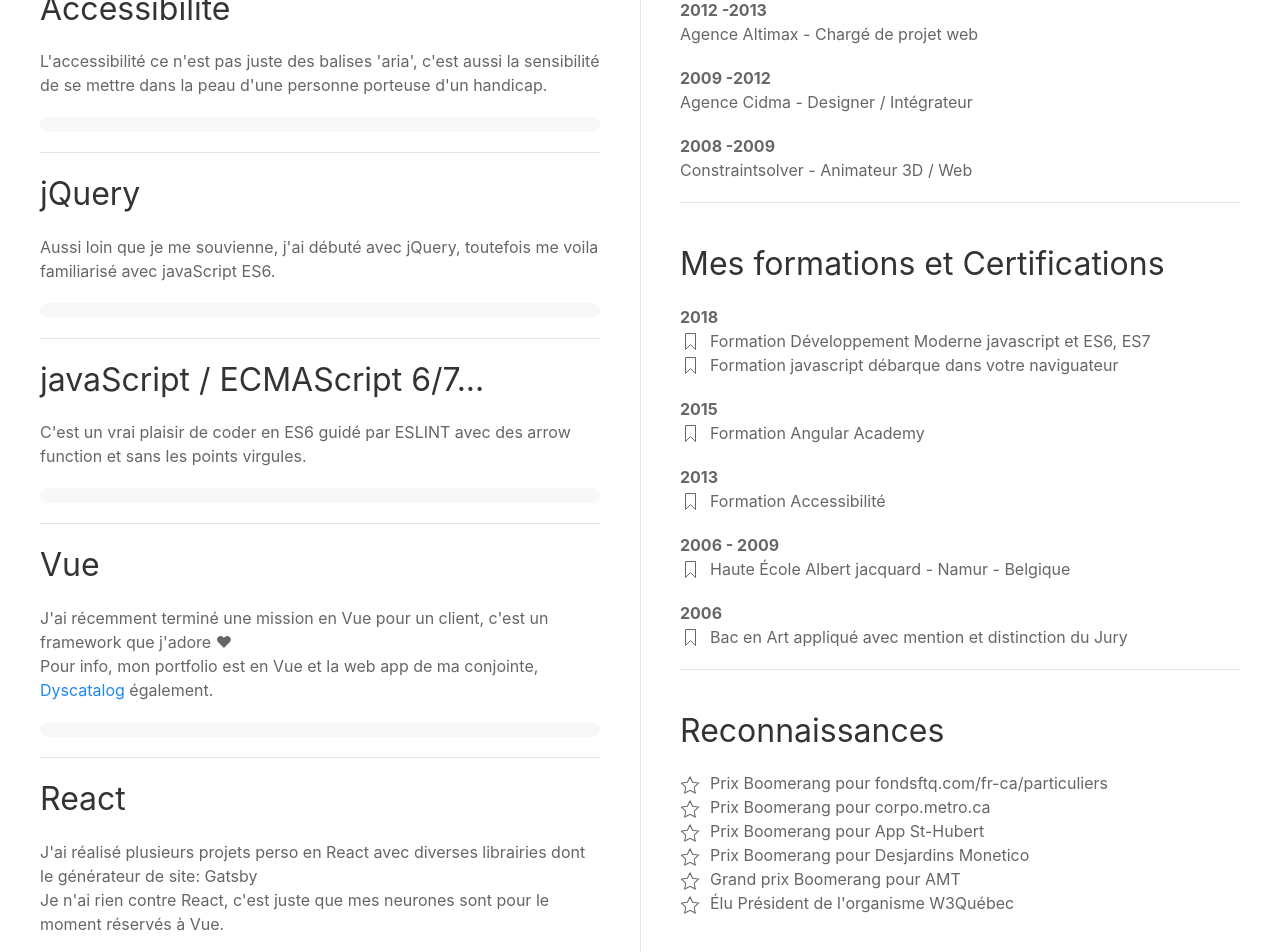
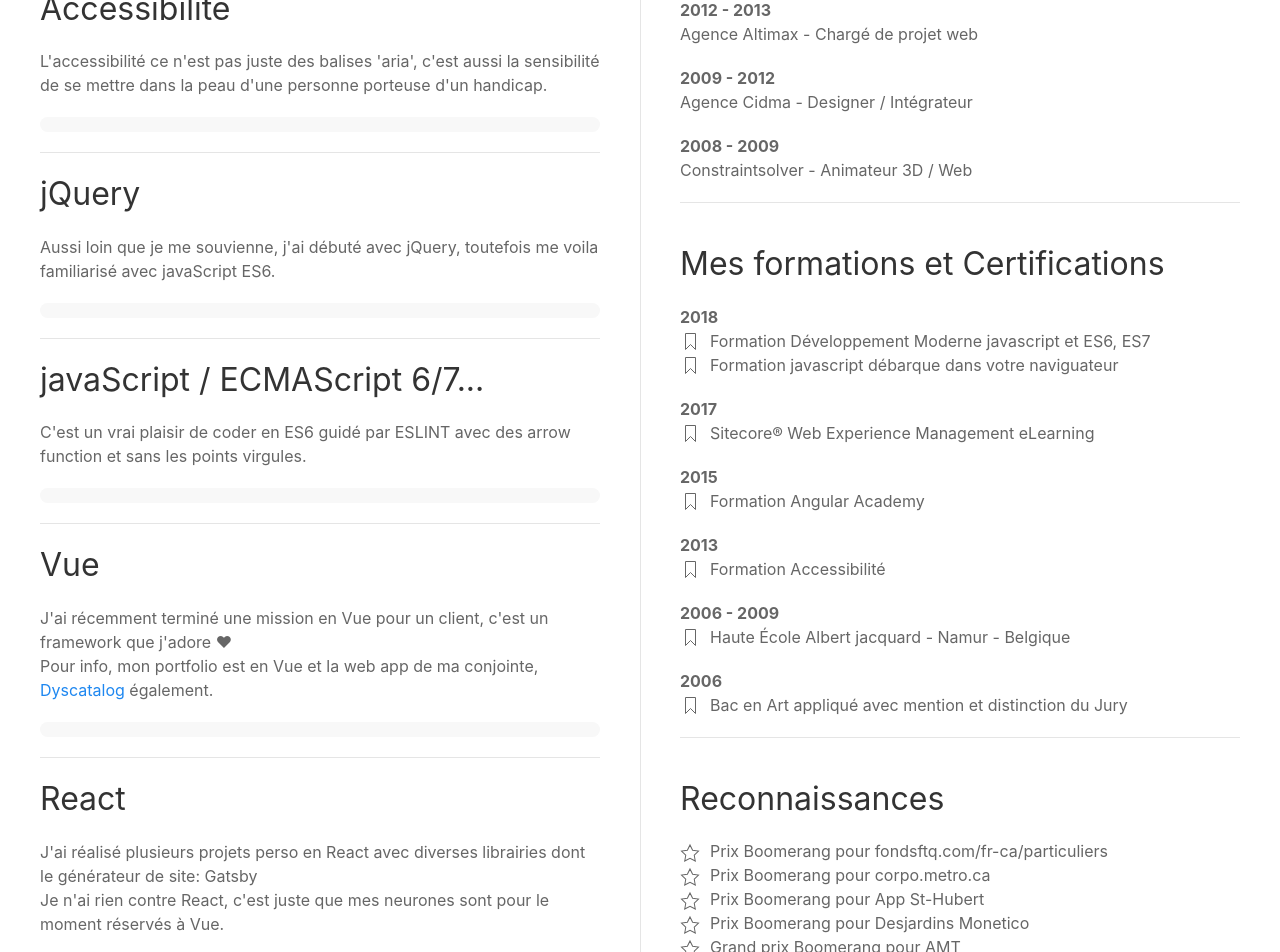
Before and after one commit to tomagladiator/portfolio, a Vue app: page /#/expertise in a window 1280 px wide. Shown: the part 580-1532 px from the top of the page. Built offline with nearby package versions, Linux system fonts and the light colour scheme.

Commit message:
update portfolio

```diff
--- a/src/components/BusinessCard.vue
+++ b/src/components/BusinessCard.vue
@@ -28,10 +28,10 @@
             <hr class="uk-divider-icon">
 
             <blockquote cite="#" class="uk-text-center">
-                <p >
+                <p style="line-height: 3rem;">
                     <span class="uk-icon uk-margin-small-right uk-icon-button" uk-icon="icon: quote-right; ratio: 2" style="transform: rotate(180deg)"></span>
                     Me voilà disponible pour une mission de 4 jours / semaine, mercredi off (papa garde les filles). <br>
-                    En télétravail avec possibilité si besoin de déplacement 1 jour semaine ( Proche de Lyon ). <br>
+                    En <router-link to="/remote">télétravail</router-link> avec possibilité si besoin de déplacement 1 jour semaine ( Proche de Lyon ). <br>
                     Mon taux journalier est de 600€ HT
                 </p>
 
@@ -47,17 +47,25 @@
         <div class="uk-card-footer">
             <h3 class="uk-card-title">Compétences</h3>
 
+            <div uk-grid>
+
             <p>
-                Tout est sur mon <a target="_blank" href="https://www.linkedin.com/in/tdesfossez" title="Linkedin"><span class="uk-icon uk-margin-small-right uk-icon-button" uk-icon="icon: linkedin"></span></a>
+                Tout est sur mon <a target="_blank" href="https://www.linkedin.com/in/tdesfossez" title="Linkedin">Linkedin</a>
             </p>
 
             <p>
-                Vous pouvez aussi consulter mon <a href="/thomas-desfossez-cv-2019.jpg" target="_blank">CV version 2019</a>
+                Voici mon résumé de <router-link to="/expertise">compétences !</router-link>
             </p>
 
             <p>
-                 Voir aussi mon résumé de <router-link to="/expertise">compétences !</router-link>
+                Jetez un oeil sur mes <router-link to="/realisations">réalisations !</router-link>
             </p>
+
+            <p>
+                oldSchool? mon <a href="/thomas-desfossez-cv-2019.jpg" target="_blank">CV version 2019</a>
+            </p>
+
+            </div>
         </div>
     </div>
   </div>
--- /dev/null
+++ b/src/components/Experience.vue
@@ -0,0 +1,42 @@
+<template>
+    <p class="experience" :class="injectedClass">
+        <b>{{date}}</b> <br />
+        {{title}}
+    </p>
+</template>
+
+<script>
+export default {
+  name: 'Experience',
+
+  data () {
+    return {
+      injectedClass: ''
+    }
+  },
+
+  props: {
+    date: {
+      type: String,
+      required: true
+    },
+
+    title: {
+      type: String,
+      required: true
+    }
+  },
+
+  created () {
+    setTimeout(() => {
+      this.injectedClass = 'uk-animation-slide-right-small'
+    }, Math.random() * (1000 - 150) + 150)
+  }
+}
+</script>
+
+<style lang="css">
+.experience {
+    opacity: 0
+}
+</style>
--- a/src/components/Expertise.vue
+++ b/src/components/Expertise.vue
@@ -6,7 +6,7 @@
 
         <p v-html="text"></p>
 
-        <progress class="uk-progress" :class="injectedClass" :value="progression" max="100">
+        <progress class="uk-progress" :class="injectedClass" :value="progression" max="100" >
             {{ progression }}%
         </progress>
 
@@ -67,5 +67,14 @@ export default {
 }
 </script>
 
-<style lang="css" scoped>
+<style lang="css">
+.fade-enter-active,
+.fade-leave-active {
+  transition: opacity 3s;
+}
+
+.fade-enter,
+.fade-leave-to {
+  opacity: 0;
+}
 </style>
--- /dev/null
+++ b/src/components/Formation.vue
@@ -0,0 +1,47 @@
+<template>
+    <p class="formation" :class="injectedClass">
+        <b>
+            {{ data.year }}
+        </b>
+
+        <span
+            v-for="(item, i) in data.items"
+            :key="i"
+        >
+            <br />
+
+            <span class="uk-icon uk-margin-small-right" uk-icon="icon: bookmark"></span>{{ item }}
+        </span>
+    </p>
+</template>
+
+<script>
+export default {
+  name: 'Formation',
+
+  data () {
+    return {
+      injectedClass: ''
+    }
+  },
+
+  props: {
+    data: {
+      type: Object,
+      required: true
+    }
+  },
+
+  created () {
+    setTimeout(() => {
+      this.injectedClass = 'uk-animation-slide-right-small'
+    }, Math.random() * (1000 - 150) + 150)
+  }
+}
+</script>
+
+<style lang="css">
+.formation {
+    opacity: 0
+}
+</style>
--- /dev/null
+++ b/src/components/Recognition.vue
@@ -0,0 +1,36 @@
+<template>
+    <div class="recognition" :class="injectedClass">
+        <span class="uk-icon uk-margin-small-right" uk-icon="icon: star"></span>{{ text }} <br>
+    </div>
+</template>
+
+<script>
+export default {
+  name: 'Recognition',
+
+  data () {
+    return {
+      injectedClass: ''
+    }
+  },
+
+  props: {
+    text: {
+      type: String,
+      required: true
+    }
+  },
+
+  created () {
+    setTimeout(() => {
+      this.injectedClass = 'uk-animation-slide-right-small'
+    }, Math.random() * (1000 - 150) + 150)
+  }
+}
+</script>
+
+<style lang="css">
+.recognition {
+    opacity: 0
+}
+</style>
--- a/src/router.js
+++ b/src/router.js
@@ -43,6 +43,11 @@ export default new Router({
       path: '/expertise',
       name: 'expertise',
       component: () => import('./views/Expertise.vue')
+    },
+    {
+      path: '/remote',
+      name: 'remote',
+      component: () => import('./views/Remote.vue')
     }
   ]
 })
--- a/src/views/Expertise.vue
+++ b/src/views/Expertise.vue
@@ -7,7 +7,9 @@
             Mes compétences 2019
           </h1>
 
-          <Expertise v-for=" (exp, i) in expertisesFiltered " :key="i"
+          <Expertise
+            v-for     =" (exp, i) in expertisesFiltered"
+            :key      ="i"
             :title    ="exp.title"
             :text     ="exp.text"
             :progress ="exp.progress"
@@ -27,35 +29,12 @@
             Mes expériences professionnelles
           </h2>
 
-          <p>
-            <b>2018 - aujourd'hui</b> <br />
-            Freelance - Développeur Frontend Senior
-          </p>
-
-          <p>
-            <b>2017 - 2018</b> <br />
-            Agence Nexio - Team Lead front-end
-          </p>
-
-          <p>
-            <b>2013 -2017</b> <br />
-            Agence Tink - Développeur Frontend Senior
-          </p>
-
-          <p>
-            <b>2012 -2013</b> <br />
-            Agence Altimax - Chargé de projet web
-          </p>
-
-          <p>
-            <b>2009 -2012</b> <br />
-            Agence Cidma - Designer / Intégrateur
-          </p>
-
-          <p>
-            <b>2008 -2009</b> <br />
-            Constraintsolver - Animateur 3D / Web
-          </p>
+          <Experience
+            v-for =" (exp, i) in experiences"
+            :key  ="i"
+            :date  ="exp.date"
+            :title ="exp.title"
+          />
 
           <hr />
 
@@ -63,59 +42,11 @@
             Mes formations et Certifications
           </h2>
 
-          <p>
-            <b>
-              2018
-            </b>
-
-            <br />
-
-            <span class="uk-icon uk-margin-small-right" uk-icon="icon: bookmark"></span>Formation Développement Moderne javascript et ES6, ES7
-
-            <br />
-
-            <span class="uk-icon uk-margin-small-right" uk-icon="icon: bookmark"></span>Formation javascript débarque dans votre naviguateur
-          </p>
-
-          <p>
-            <b>
-              2015
-            </b>
-
-            <br />
-
-            <span class="uk-icon uk-margin-small-right" uk-icon="icon: bookmark"></span>Formation Angular Academy
-          </p>
-
-          <p>
-            <b>
-              2013
-            </b>
-
-            <br />
-
-            <span class="uk-icon uk-margin-small-right" uk-icon="icon: bookmark"></span>Formation Accessibilité
-          </p>
-
-          <p>
-            <b>
-              2006 - 2009
-            </b>
-
-            <br />
-
-            <span class="uk-icon uk-margin-small-right" uk-icon="icon: bookmark"></span>Haute École Albert jacquard - Namur - Belgique
-          </p>
-
-          <p>
-            <b>
-              2006
-            </b>
-
-            <br />
-
-            <span class="uk-icon uk-margin-small-right" uk-icon="icon: bookmark"></span>Bac en Art appliqué avec mention et distinction du Jury
-          </p>
+          <Formation
+            v-for =" (form, i) in formations"
+            :key  ="i"
+            :data ="form"
+          />
 
           <hr />
 
@@ -123,12 +54,11 @@
             Reconnaissances
           </h2>
 
-          <span class="uk-icon uk-margin-small-right" uk-icon="icon: star"></span>Prix Boomerang pour fondsftq.com/fr-ca/particuliers <br>
-          <span class="uk-icon uk-margin-small-right" uk-icon="icon: star"></span>Prix Boomerang pour corpo.metro.ca <br>
-          <span class="uk-icon uk-margin-small-right" uk-icon="icon: star"></span>Prix Boomerang pour App St-Hubert <br>
-          <span class="uk-icon uk-margin-small-right" uk-icon="icon: star"></span>Prix Boomerang pour Desjardins Monetico <br>
-          <span class="uk-icon uk-margin-small-right" uk-icon="icon: star"></span>Grand prix Boomerang pour AMT <br>
-          <span class="uk-icon uk-margin-small-right" uk-icon="icon: star"></span>Élu Président de l'organisme W3Québec
+          <Recognition
+            v-for =" (reco, i) in recognitions"
+            :key  ="i"
+            :text ="reco"
+          />
         </div>
       </div>
     </div>
@@ -137,12 +67,18 @@
 
 <script>
 import Expertise from '../components/Expertise'
+import Experience from '../components/Experience'
+import Formation from '../components/Formation'
+import Recognition from '../components/Recognition'
 
 export default {
   name: 'chatbot',
 
   components: {
-    Expertise
+    Expertise,
+    Experience,
+    Formation,
+    Recognition
   },
 
   computed: {
@@ -160,6 +96,82 @@ export default {
   data () {
     return {
       inputSearch: '',
+
+      recognitions: [
+        `Prix Boomerang pour fondsftq.com/fr-ca/particuliers`,
+        `Prix Boomerang pour corpo.metro.ca`,
+        `Prix Boomerang pour App St-Hubert`,
+        `Prix Boomerang pour Desjardins Monetico`,
+        `Grand prix Boomerang pour AMT`,
+        `Élu Président de l'organisme W3Québec`
+      ],
+
+      formations: [
+        {
+          year: `2018`,
+          items: [
+            `Formation Développement Moderne javascript et ES6, ES7`,
+            `Formation javascript débarque dans votre naviguateur`
+          ]
+        },
+        {
+          year: `2017`,
+          items: [
+            `Sitecore® Web Experience Management eLearning`
+          ]
+        },
+        {
+          year: `2015`,
+          items: [
+            `Formation Angular Academy`
+          ]
+        },
+        {
+          year: `2013`,
+          items: [
+            `Formation Accessibilité`
+          ]
+        },
+        {
+          year: `2006 - 2009`,
+          items: [
+            `Haute École Albert jacquard - Namur - Belgique`
+          ]
+        },
+        {
+          year: `2006`,
+          items: [
+            `Bac en Art appliqué avec mention et distinction du Jury`
+          ]
+        }
+      ],
+
+      experiences: [
+        {
+          date: `2018 - aujourd'hui`,
+          title: `Freelance - Développeur Frontend Senior`
+        },
+        {
+          date: `2017 - 2018`,
+          title: `Agence Nexio - Team Lead front-end`
+        },
+        {
+          date: `2013 - 2017`,
+          title: `Agence Tink - Développeur Frontend Senior`
+        },
+        {
+          date: `2012 - 2013`,
+          title: `Agence Altimax - Chargé de projet web`
+        },
+        {
+          date: `2009 - 2012`,
+          title: `Agence Cidma - Designer / Intégrateur`
+        },
+        {
+          date: `2008 - 2009`,
+          title: `Constraintsolver - Animateur 3D / Web`
+        }
+      ],
 
       expertises: [
         {
--- /dev/null
+++ b/src/views/Remote.vue
@@ -0,0 +1,85 @@
+<template>
+  <div class="thanks">
+    <div class="uk-container">
+      <div class="uk-card uk-card-body">
+        <h1>
+          Pourquoi le télétravail ?
+        </h1>
+
+        <h2>
+            🍃 Écolo &amp; Écono
+        </h2>
+
+        <p>
+            Soyons clair, pas de voiture, pas de pollutions <br>
+            Économisez un poste de travail <br>
+            Gagner du temps, pas besoin de monter un environnement de travail! <br>
+        </p>
+
+        <h2>
+            🤖 Productivité
+        </h2>
+
+        <p>
+            Pas de risque de bouchons <br>
+            Un materiel de competition ( fibre optique, ecrans 4K ) <br>
+            Un environnement de travail maitrisé et opérationnel au jour-1 <br>
+            Ma machine à café est à bout de bras
+        </p>
+
+        <h2>
+            🕘 Horaires privé / travail
+        </h2>
+
+        <p>
+            À 8h30 ma grande est a l'école <br>
+            À 8h45 ma petite est chez la nounou <br>
+            À 9h00 je code.
+        </p>
+
+        <h2>
+            🛰️ Bienvenue dans le futur
+        </h2>
+
+        <p>
+            Ce ne sont pas les outils qui manquent: <br>
+            <a href="https://keybase.io/" target="_blank">Keybase</a> pour un chat crypté <br>
+            <a href="https://about.gitlab.com/" target="_blank">GitLab</a> pour une gestion du code et du projet <br>
+            <a href="https://zeplin.io/" target="_blank">zeplin.io</a> pour heberger les maquettes artistique <br>
+            <a href="https://meet.jit.si/" target="_blank">meet.jit.si</a> pour la videoconference <br>
+            <a href="https://www.google.com/drive/" target="_blank">Google Drive</a> pour la collaboration <br>
+            (...)
+        </p>
+
+        <h2>
+            🏢 Soyez convaincu, eux le sont:
+        </h2>
+
+        <p>
+            Apple  <br>
+            Amazon <br>
+            Dell <br>
+            Duckduckgo <br>
+            GitHub <br>
+            GitLab <br>
+            Mozilla <br>
+            TELUS <br>
+            McKesson Corporation <br>
+            General Electric <br>
+            The Hartford <br>
+            American Express <br>
+            (...)
+        </p>
+      </div>
+    </div>
+  </div>
+</template>
+
+<script>
+export default {
+  name: 'thanks',
+  metaInfo: {
+    title: 'Pourquoi le télétravail ?'
+  }
+}
+</script>
```
